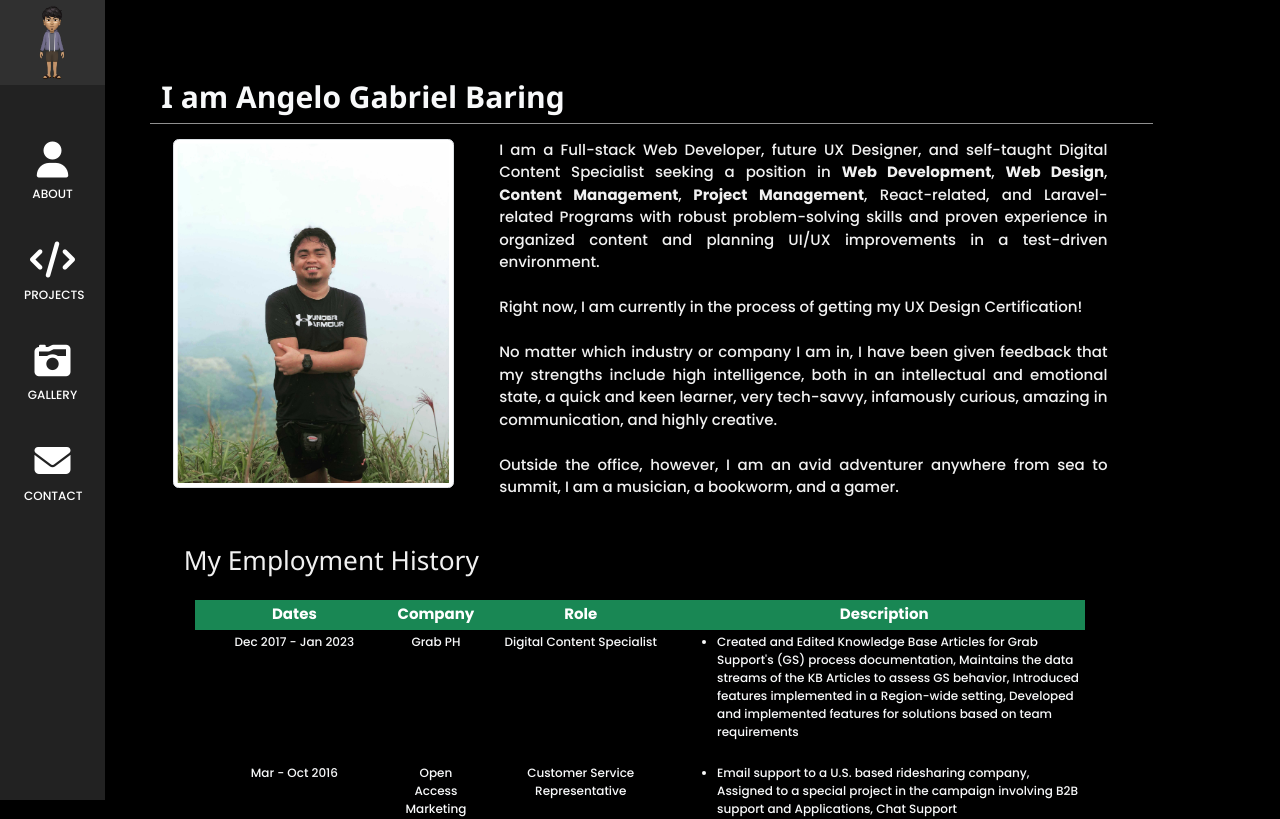
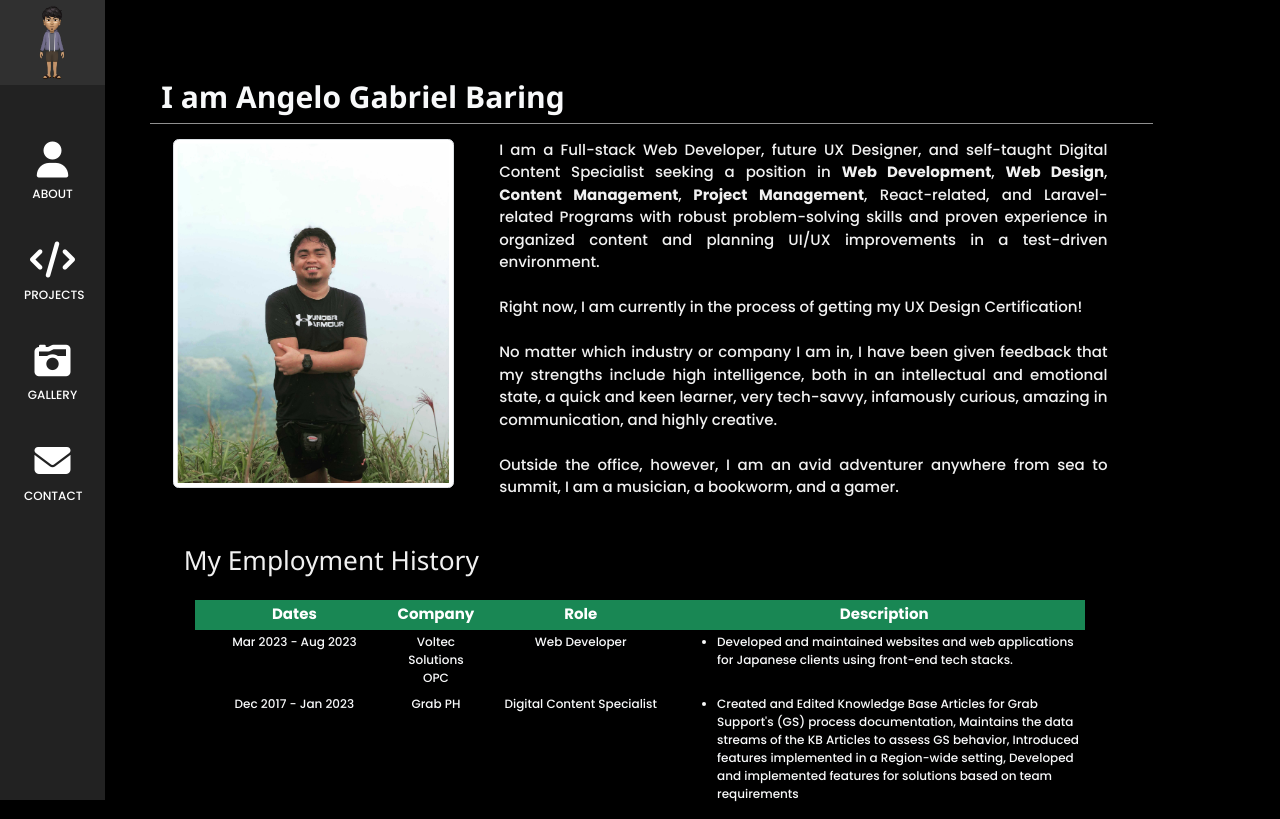
Before and after one commit to gelogabz/gelo-portfolio, a React (Create React App) app: page /About in a window 1280 px wide. Shown: the top 819 px of the page. Built offline with nearby package versions, Linux system fonts and the light colour scheme.

Commit message:
Cleaned up info

```diff
--- a/src/Pages/About.js
+++ b/src/Pages/About.js
@@ -42,6 +42,11 @@ function About() {
                             </tr>
                         </thead>
                         <Employmenttable
+                            employmentDate="Mar 2023 - Aug 2023"
+                            lastEmployer="Voltec Solutions OPC "
+                            jobRole="Web Developer"
+                            jobSummary="Developed and maintained websites and web applications for Japanese clients using front-end tech stacks." />
+                        <Employmenttable
                             employmentDate="Dec 2017 - Jan 2023"
                             lastEmployer="Grab PH"
                             jobRole="Digital Content Specialist"
--- a/src/Pages/Contact.js
+++ b/src/Pages/Contact.js
@@ -8,8 +8,8 @@ function Contact() {
             <div class='container display-6 d-block py-3'>
                 <ul class='list-unstyled'>
                     <li><a href="mailto:gabrielgelo93@gmail.com" ><i class="fa-solid fa-envelope py-3"><span class="display-5 w3-wide text-light"> Send me an email!</span></i></a></li>
-                    <li><a href="tel:+639276368125" ><i class="fa-solid fa-envelope py-3"><span class="display-5 w3-wide text-light"> Send me a message!</span></i></a></li>
-                    <li><a href="https://www.google.com/maps/place/Pasay,+Metro+Manila/@14.5227486,120.9947871,14.04z/data=!4m5!3m4!1s0x3397c949f8efe26d:0x954cef4739256660!8m2!3d14.5377516!4d121.0013794" target="_blank" rel="noreferrer"><i class="fa-solid fa-envelope py-3"><span class="display-5 w3-wide text-light"> Meet me here!</span></i></a></li>
+                    <li><a href="tel:+639276368125" ><i class="fa-solid fa-phone py-3"><span class="display-5 w3-wide text-light"> Send me a message!</span></i></a></li>
+                    <li><a href="https://www.google.com/maps/place/Pasay,+Metro+Manila/@14.5227486,120.9947871,14.04z/data=!4m5!3m4!1s0x3397c949f8efe26d:0x954cef4739256660!8m2!3d14.5377516!4d121.0013794" target="_blank" rel="noreferrer"><i class="fa-solid fa-location-dot py-3"><span class="display-5 w3-wide text-light"> Meet me here!</span></i></a></li>
                 </ul>
             </div>
         </section>
--- a/src/Pages/Gallery.js
+++ b/src/Pages/Gallery.js
@@ -27,6 +27,7 @@ function Gallery() {
                         <img src={photogrid2} alt='photogrid' class="photo-grid-pic m-2 img-thumbnail" />
                         <img src={photogrid3} alt='photogrid' class="photo-grid-pic m-2 img-thumbnail" />
                         <img src={photogrid4} alt='photogrid' class="photo-grid-pic m-2 img-thumbnail" />
+
                     </div>
 
                     <div class="w3-half">
@@ -35,7 +36,10 @@ function Gallery() {
                         <img src={photogrid7} alt='photogrid' class="photo-grid-pic m-2 img-thumbnail" />
                         <img src={photogrid8} alt='photogrid' class="photo-grid-pic m-2 img-thumbnail" />
                     </div>
+
                 </div>
+
+
             </div>
         </section>
     )
```
